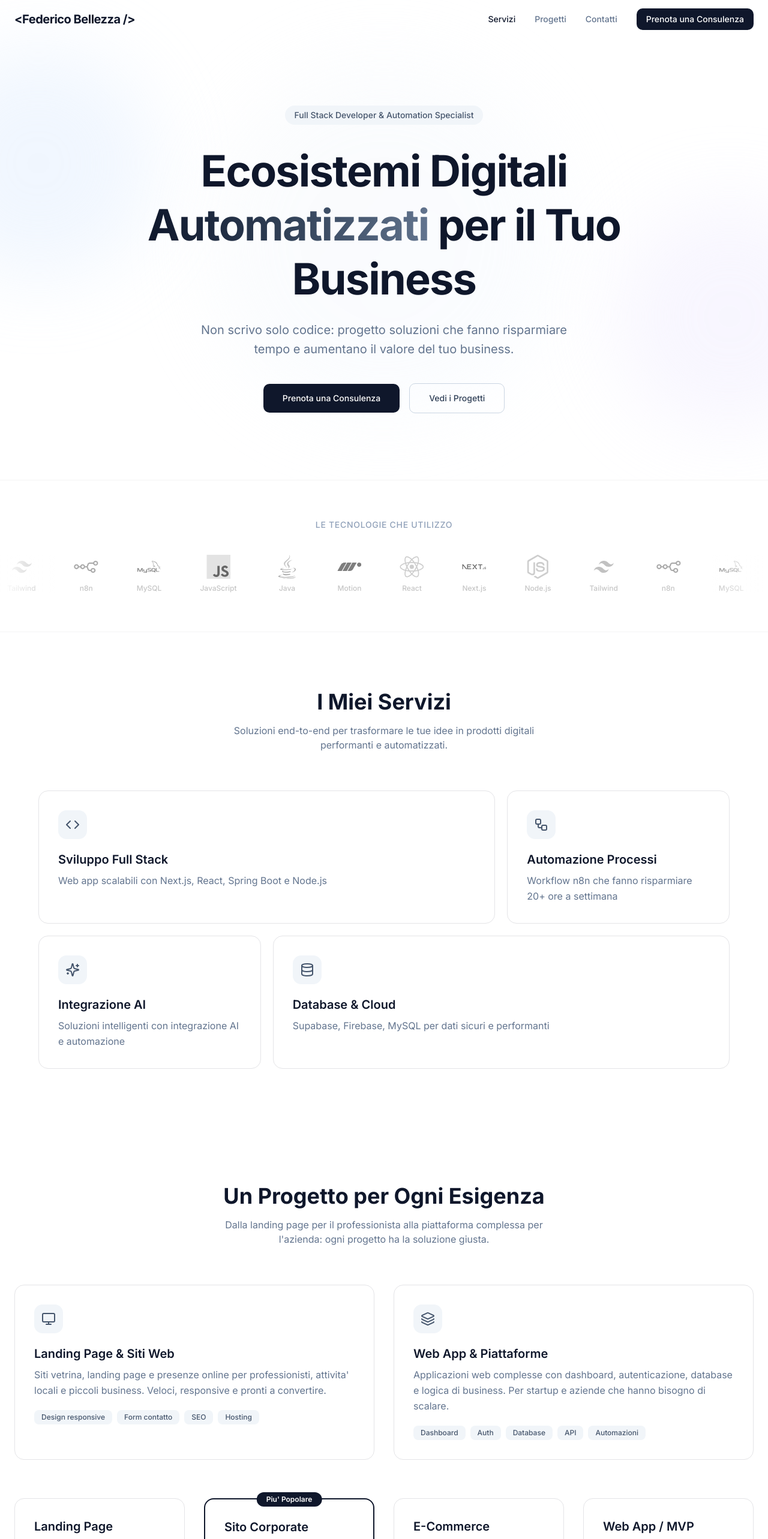
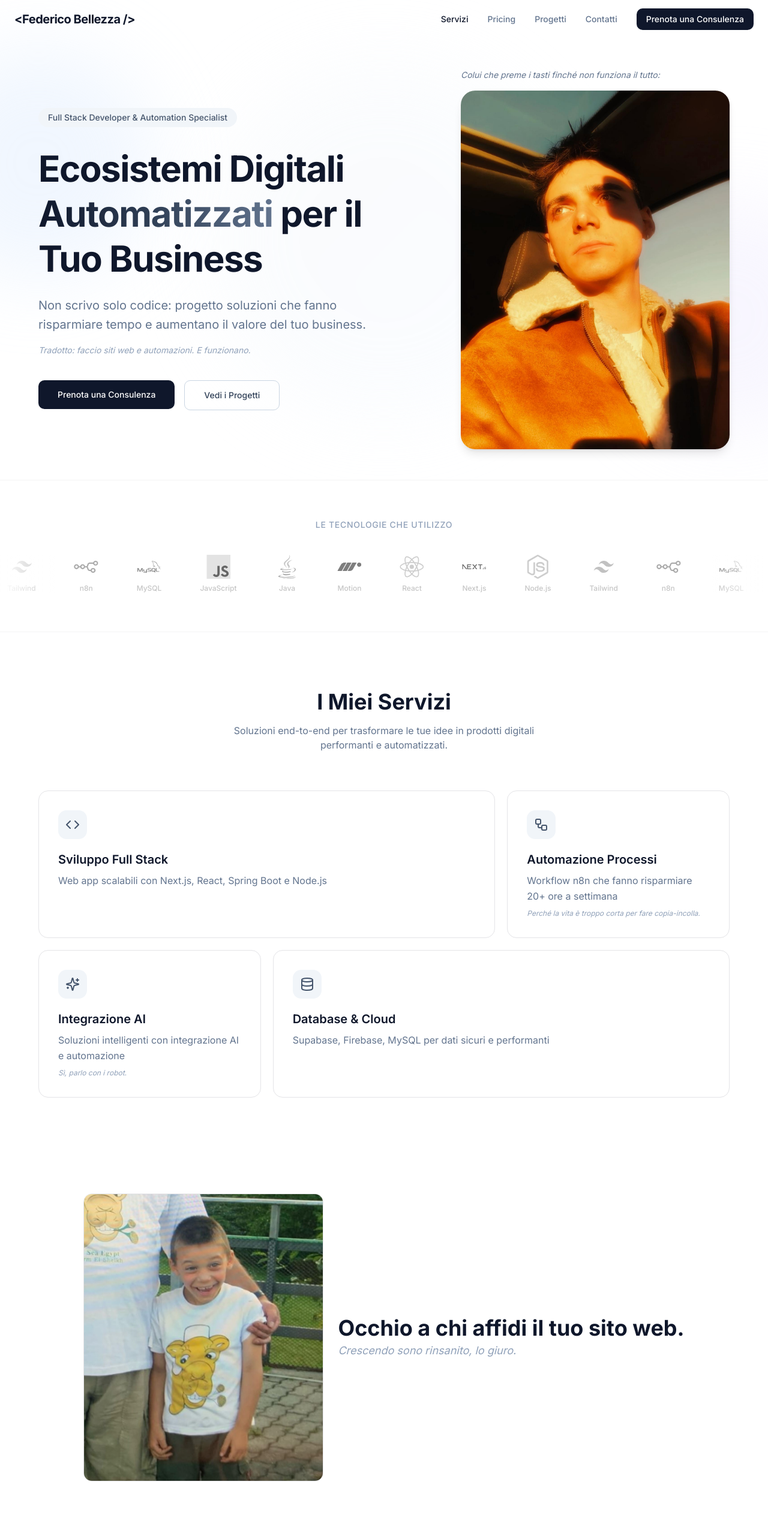
Before and after one commit to FedericoBellezza/portfolioNext, a Next.js app: page / in a window 1280 px wide. Shown: the top 2566 px of the page at 60% size. Built offline with nearby package versions, Linux system fonts and the light colour scheme; a web font is replaced by a local one.

Commit message:
feat: add AffidiSitoSection component and update landing pages with new images and content

```diff
--- /dev/null
+++ b/src/app/components/landing/AffidiSitoSection.jsx
@@ -0,0 +1,35 @@
+import { motion } from "framer-motion";
+import Image from "next/image";
+
+export default function AffidiSitoSection() {
+  return (
+    <section className="px-6">
+      {" "}
+      <motion.div
+        initial={{ opacity: 0, y: 20 }}
+        whileInView={{ opacity: 1, y: 0 }}
+        viewport={{ once: true, margin: "-100px" }}
+        transition={{ duration: 0.5 }}
+        className="flex flex-col sm:flex-row items-center gap-6 mt-16 mb-16 justify-center"
+      >
+        <div className="w-100 h-120 rounded-xl overflow-hidden shrink-0 border border-zinc-200">
+          <Image
+            src="/foto-bambino.jpg"
+            alt="Federico da bambino"
+            width={1000}
+            height={1000}
+            className="w-full h-full object-cover"
+          />
+        </div>
+        <div className="text-center sm:text-left">
+          <p className="text-slate-900 text-4xl font-bold">
+            Occhio a chi affidi il tuo sito web.
+          </p>
+          <p className="text-lg text-slate-400 italic mt-1">
+            Crescendo sono rinsanito, lo giuro.
+          </p>
+        </div>
+      </motion.div>
+    </section>
+  );
+}
--- a/src/app/components/landing/ContactSection.jsx
+++ b/src/app/components/landing/ContactSection.jsx
@@ -54,7 +54,8 @@ export default function ContactSection() {
           </h2>
           <p className="text-slate-500 max-w-xl mx-auto">
             Hai un&apos;idea da realizzare o vuoi automatizzare un processo? Compila
-            il form e ti risponderò entro 24 ore.
+            il form, ti rispondo prima che tu possa dire
+            &quot;preventivo&quot;.
           </p>
         </motion.div>
 
--- a/src/app/components/landing/FeaturesBentoGrid.jsx
+++ b/src/app/components/landing/FeaturesBentoGrid.jsx
@@ -14,6 +14,7 @@ const features = [
     title: "Automazione Processi",
     description:
       "Workflow n8n che fanno risparmiare 20+ ore a settimana",
+    joke: "Perche\u0301 la vita e\u0300 troppo corta per fare copia-incolla.",
     icon: Workflow,
     span: "",
   },
@@ -21,6 +22,7 @@ const features = [
     title: "Integrazione AI",
     description:
       "Soluzioni intelligenti con integrazione AI e automazione",
+    joke: "Si\u0300, parlo con i robot.",
     icon: Sparkles,
     span: "",
   },
@@ -74,6 +76,11 @@ export default function FeaturesBentoGrid() {
               <p className="text-slate-500 leading-relaxed">
                 {feature.description}
               </p>
+              {feature.joke && (
+                <p className="text-xs text-slate-400 italic mt-2">
+                  {feature.joke}
+                </p>
+              )}
             </motion.div>
           ))}
         </div>
--- a/src/app/components/landing/HeroSection.jsx
+++ b/src/app/components/landing/HeroSection.jsx
@@ -1,5 +1,6 @@
 "use client";
 import { motion } from "motion/react";
+import Image from "next/image";
 
 export default function HeroSection() {
   return (
@@ -9,7 +10,9 @@ export default function HeroSection() {
       <div className="absolute bottom-20 -right-32 w-96 h-96 bg-violet-100 rounded-full blur-3xl opacity-40 pointer-events-none" />
       <div className="absolute top-1/2 left-1/2 -translate-x-1/2 -translate-y-1/2 w-[600px] h-[600px] bg-gradient-to-br from-slate-100 to-blue-50 rounded-full blur-3xl opacity-30 pointer-events-none" />
 
-      <div className="relative max-w-4xl mx-auto text-center">
+      <div className="relative max-w-6xl mx-auto grid grid-cols-1 lg:grid-cols-2 gap-12 items-center">
+        {/* Left — Text */}
+        <div>
           {/* Badge */}
           <motion.div
             initial={{ opacity: 0, y: 20 }}
@@ -26,7 +29,7 @@ export default function HeroSection() {
             initial={{ opacity: 0, y: 30 }}
             animate={{ opacity: 1, y: 0 }}
             transition={{ duration: 0.6, delay: 0.1 }}
-          className="text-4xl sm:text-5xl lg:text-6xl xl:text-7xl font-bold text-slate-900 tracking-tight leading-tight mb-6"
+            className="text-4xl sm:text-5xl lg:text-5xl xl:text-6xl font-bold text-slate-900 tracking-tight leading-tight mb-6"
           >
             Ecosistemi Digitali{" "}
             <span className="bg-gradient-to-r from-slate-900 via-slate-700 to-slate-500 bg-clip-text text-transparent">
@@ -40,10 +43,19 @@ export default function HeroSection() {
             initial={{ opacity: 0, y: 30 }}
             animate={{ opacity: 1, y: 0 }}
             transition={{ duration: 0.6, delay: 0.2 }}
-          className="text-lg sm:text-xl text-slate-500 max-w-2xl mx-auto mb-10 leading-relaxed"
+            className="text-lg sm:text-xl text-slate-500 max-w-xl mb-10 leading-relaxed"
           >
-          Non scrivo solo codice: progetto soluzioni che fanno risparmiare tempo
-          e aumentano il valore del tuo business.
+            Non scrivo solo codice: progetto soluzioni che fanno risparmiare
+            tempo e aumentano il valore del tuo business.
+          </motion.p>
+
+          <motion.p
+            initial={{ opacity: 0 }}
+            animate={{ opacity: 1 }}
+            transition={{ duration: 0.5, delay: 0.4 }}
+            className="text-sm text-slate-400 italic -mt-6 mb-10"
+          >
+            Tradotto: faccio siti web e automazioni. E funzionano.
           </motion.p>
 
           {/* CTAs */}
@@ -51,7 +63,7 @@ export default function HeroSection() {
             initial={{ opacity: 0, y: 30 }}
             animate={{ opacity: 1, y: 0 }}
             transition={{ duration: 0.6, delay: 0.3 }}
-          className="flex flex-col sm:flex-row items-center justify-center gap-4"
+            className="flex flex-col sm:flex-row items-center sm:items-start gap-4"
           >
             <a
               href="#contatti"
@@ -65,15 +77,29 @@ export default function HeroSection() {
             >
               Vedi i Progetti
             </a>
-          {/* <a
-            href="https://wa.me/393314508880?text=Ciao%20Federico%2C%20sono%20passato%20dal%20tuo%20sito%2C%20ti%20scrivo%20per%20"
-            target="_blank"
-            rel="noopener noreferrer"
-            className="px-8 py-3.5 bg-green-600 text-white font-medium rounded-lg hover:bg-green-700 transition-colors duration-200 text-sm inline-flex items-center gap-2"
+          </motion.div>
+        </div>
+
+        {/* Right — Photo */}
+        <motion.div
+          initial={{ opacity: 0, scale: 0.95 }}
+          animate={{ opacity: 1, scale: 1 }}
+          transition={{ duration: 0.7, delay: 0.2 }}
+          className="flex justify-center lg:justify-end"
         >
-            <svg className="w-4 h-4" fill="currentColor" viewBox="0 0 24 24"><path d="M17.472 14.382c-.297-.149-1.758-.867-2.03-.967-.273-.099-.471-.148-.67.15-.197.297-.767.966-.94 1.164-.173.199-.347.223-.644.075-.297-.15-1.255-.463-2.39-1.475-.883-.788-1.48-1.761-1.653-2.059-.173-.297-.018-.458.13-.606.134-.133.298-.347.446-.52.149-.174.198-.298.298-.497.099-.198.05-.371-.025-.52-.075-.149-.669-1.612-.916-2.207-.242-.579-.487-.5-.669-.51-.173-.008-.371-.01-.57-.01-.198 0-.52.074-.792.372-.272.297-1.04 1.016-1.04 2.479 0 1.462 1.065 2.875 1.213 3.074.149.198 2.096 3.2 5.077 4.487.709.306 1.262.489 1.694.625.712.227 1.36.195 1.871.118.571-.085 1.758-.719 2.006-1.413.248-.694.248-1.289.173-1.413-.074-.124-.272-.198-.57-.347m-5.421 7.403h-.004a9.87 9.87 0 01-5.031-1.378l-.361-.214-3.741.982.998-3.648-.235-.374a9.86 9.86 0 01-1.51-5.26c.001-5.45 4.436-9.884 9.888-9.884 2.64 0 5.122 1.03 6.988 2.898a9.825 9.825 0 012.893 6.994c-.003 5.45-4.437 9.884-9.885 9.884m8.413-18.297A11.815 11.815 0 0012.05 0C5.495 0 .16 5.335.157 11.892c0 2.096.547 4.142 1.588 5.945L.057 24l6.305-1.654a11.882 11.882 0 005.683 1.448h.005c6.554 0 11.89-5.335 11.893-11.893a11.821 11.821 0 00-3.48-8.413z"/></svg>
-            Scrivimi su WhatsApp
-          </a> */}
+          <div>
+            <span className="text-sm text-slate-500 italic mb-4 block ">
+              Colui che preme i tasti finché non funziona il tutto:
+            </span>
+            <Image
+              src="/foto-profilo.jpg"
+              alt="Federico Bellezza"
+              width={480}
+              height={480}
+              priority
+              className="rounded-3xl object-cover w-full max-w-md shadow-lg"
+            />
+          </div>
         </motion.div>
       </div>
     </section>
--- a/src/app/components/landing/LandingFooter.jsx
+++ b/src/app/components/landing/LandingFooter.jsx
@@ -7,7 +7,7 @@ export default function LandingFooter() {
       <div className="border-b border-slate-800">
         <div className="max-w-6xl mx-auto px-6 py-12 flex flex-col sm:flex-row items-center justify-between gap-6">
           <h3 className="text-xl sm:text-2xl font-semibold text-center sm:text-left">
-            Pronto a trasformare il tuo business?
+            Ok, parliamone. Il caff&egrave; lo offro io (anche virtuale).
           </h3>
           <a
             href="#contatti"
--- a/src/app/components/landing/LandingNavbar.jsx
+++ b/src/app/components/landing/LandingNavbar.jsx
@@ -4,6 +4,7 @@ import { Menu, X } from "lucide-react";
 
 const navLinks = [
   { label: "Servizi", href: "#servizi" },
+  { label: "Pricing", href: "#pricing" },
   { label: "Progetti", href: "#progetti" },
   { label: "Contatti", href: "#contatti" },
 ];
--- a/src/app/components/landing/ScaleSection.jsx
+++ b/src/app/components/landing/ScaleSection.jsx
@@ -1,23 +1,6 @@
 "use client";
 import { motion } from "motion/react";
-import { Monitor, Layers, Check, Plus } from "lucide-react";
-
-const scales = [
-  {
-    title: "Landing Page & Siti Web",
-    description:
-      "Siti vetrina, landing page e presenze online per professionisti, attivita' locali e piccoli business. Veloci, responsive e pronti a convertire.",
-    icon: Monitor,
-    includes: ["Design responsive", "Form contatto", "SEO", "Hosting"],
-  },
-  {
-    title: "Web App & Piattaforme",
-    description:
-      "Applicazioni web complesse con dashboard, autenticazione, database e logica di business. Per startup e aziende che hanno bisogno di scalare.",
-    icon: Layers,
-    includes: ["Dashboard", "Auth", "Database", "API", "Automazioni"],
-  },
-];
+import { Check, Plus } from "lucide-react";
 
 const pricingPlans = [
   {
@@ -96,8 +79,8 @@ const pricingPlans = [
 
 export default function ScaleSection() {
   return (
-    <section className="py-24 px-6">
-      <div className="max-w-7xl mx-auto">
+    <section id="pricing" className="scroll-mt-20 py-24 px-6">
+      <div className="max-w-80/100 mx-auto">
         {/* Section header */}
         <motion.div
           initial={{ opacity: 0, y: 30 }}
@@ -114,40 +97,6 @@ export default function ScaleSection() {
             per l&apos;azienda: ogni progetto ha la soluzione giusta.
           </p>
         </motion.div>
-
-        {/* Cards */}
-        <div className="grid grid-cols-1 md:grid-cols-2 gap-8">
-          {scales.map((scale, index) => (
-            <motion.div
-              key={scale.title}
-              initial={{ opacity: 0, y: 30 }}
-              whileInView={{ opacity: 1, y: 0 }}
-              viewport={{ once: true, margin: "-100px" }}
-              transition={{ duration: 0.4, delay: index * 0.1 }}
-              className="bg-white border border-zinc-200 rounded-2xl p-8 hover:shadow-lg hover:border-zinc-300 transition-all duration-300 group"
-            >
-              <div className="w-12 h-12 bg-slate-100 rounded-xl flex items-center justify-center mb-5 group-hover:bg-slate-900 group-hover:text-white transition-colors duration-300">
-                <scale.icon className="w-6 h-6 text-slate-600 group-hover:text-white transition-colors duration-300" />
-              </div>
-              <h3 className="text-xl font-semibold text-slate-900 mb-2">
-                {scale.title}
-              </h3>
-              <p className="text-slate-500 leading-relaxed mb-5">
-                {scale.description}
-              </p>
-              <div className="flex flex-wrap gap-2">
-                {scale.includes.map((item) => (
-                  <span
-                    key={item}
-                    className="px-3 py-1 bg-slate-100 text-slate-600 text-xs font-medium rounded-md"
-                  >
-                    {item}
-                  </span>
-                ))}
-              </div>
-            </motion.div>
-          ))}
-        </div>
 
         {/* Pricing cards */}
         <div className="grid grid-cols-1 md:grid-cols-2 xl:grid-cols-4 gap-8 mt-16">
@@ -240,9 +189,11 @@ export default function ScaleSection() {
         >
           * I prezzi sono indicativi e possono variare in base alle specifiche
           del progetto. Ogni preventivo viene personalizzato dopo
-          un&apos;analisi delle tue esigenze. Operazione senza applicazione
-          dell&apos;IVA ai sensi dell&apos;art. 1 comma 58 L. 190/2014 (Regime
-          Forfettario). Risparmi il 22%.
+          un&apos;analisi delle tue esigenze.
+          <br />
+          <br />
+          Operazione senza applicazione dell&apos;IVA ai sensi dell&apos;art. 1
+          comma 58 L. 190/2014 (Regime Forfettario). Risparmi il 22%.
         </motion.p>
       </div>
     </section>
--- a/src/app/page.jsx
+++ b/src/app/page.jsx
@@ -7,6 +7,7 @@ import ScaleSection from "./components/landing/ScaleSection";
 import ProjectsShowcase from "./components/landing/ProjectsShowcase";
 import ContactSection from "./components/landing/ContactSection";
 import LandingFooter from "./components/landing/LandingFooter";
+import AffidiSitoSection from "./components/landing/AffidiSitoSection";
 
 export default function Home() {
   return (
@@ -16,6 +17,7 @@ export default function Home() {
         <HeroSection />
         <SocialProofStrip />
         <FeaturesBentoGrid />
+        <AffidiSitoSection />
         <ScaleSection />
         <ProjectsShowcase />
         <ContactSection />
```
Also changed, not shown: public/foto-bambino.jpg (added), public/foto-profilo.jpg (renamed from public/profile.jpg). Lines whose indentation alone changed are shown as unchanged.
